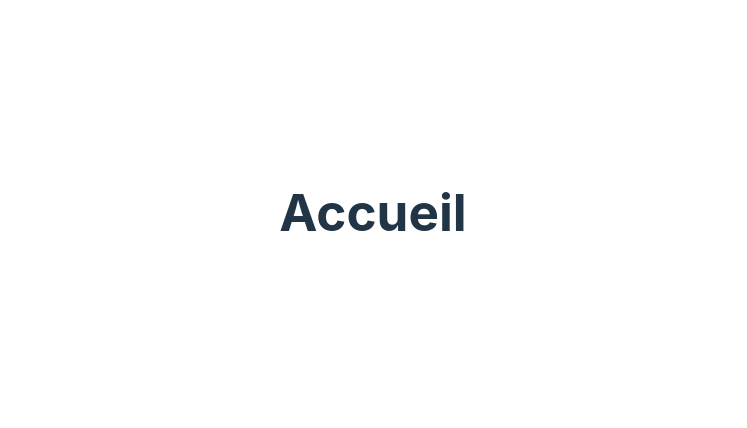
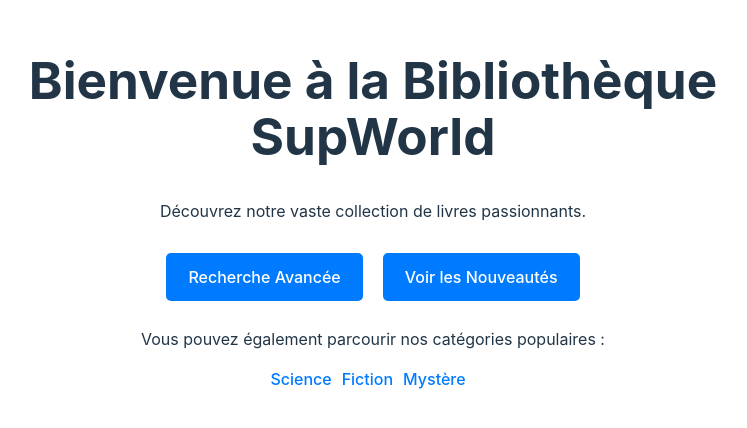
Before and after one commit to TheAgentMaro/Library-React-Project, a React (Vite) app in the folder library-project/: page / in a window 1280 px wide. Shown: the part 188-616 px from the top of the page, without its empty margins (267-1014 px from the left). Built offline with nearby package versions, Linux system fonts and the light colour scheme.

Commit message:
feat: Added Home page + design

```diff
--- a/library-project/src/pages/Home.tsx
+++ b/library-project/src/pages/Home.tsx
@@ -1,12 +1,24 @@
 // Page d'accueil
 
 import React from 'react';
+import { Link } from 'react-router-dom';
+import '../styles/Home.css';
 
 const Home: React.FC = () => {
   return (
-    <div>
-      <h1>Accueil</h1>
-      {/* Contenu de la page d'accueil */}
+    <div className="home-container">
+      <h1>Bienvenue à la Bibliothèque SupWorld</h1>
+      <p>Découvrez notre vaste collection de livres passionnants.</p>
+      <div className="cta-buttons">
+        <Link to="/search" className="cta-button">Recherche Avancée</Link>
+        <Link to="/search" className="cta-button">Voir les Nouveautés</Link>
+      </div>
+      <p>Vous pouvez également parcourir nos catégories populaires :</p>
+      <ul className="categories-list">
+        <li><Link to="/search?q=science">Science</Link></li>
+        <li><Link to="/search?q=fiction">Fiction</Link></li>
+        <li><Link to="/search?q=mystery">Mystère</Link></li>
+      </ul>
     </div>
   );
 }
--- /dev/null
+++ b/library-project/src/styles/Home.css
@@ -0,0 +1,44 @@
+.home-container {
+    max-width: 800px;
+    margin: 0 auto;
+    padding: 20px;
+    text-align: center;
+  }
+
+  .cta-buttons {
+    margin-top: 20px;
+  }
+
+  .cta-button {
+    display: inline-block;
+    margin: 10px;
+    padding: 10px 20px;
+    border: 2px solid #007bff;
+    border-radius: 5px;
+    background-color: #007bff;
+    color: #fff;
+    text-decoration: none;
+  }
+
+  .cta-button:hover {
+    background-color: #0056b3;
+  }
+
+  .categories-list {
+    list-style-type: none;
+    padding: 0;
+  }
+
+  .categories-list li {
+    display: inline-block;
+    margin-right: 10px;
+  }
+
+  .categories-list li a {
+    color: #007bff;
+    text-decoration: none;
+  }
+
+  .categories-list li a:hover {
+    text-decoration: underline;
+  }
```
